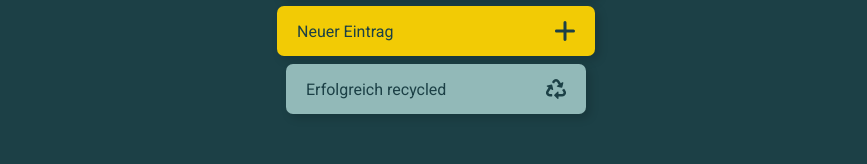
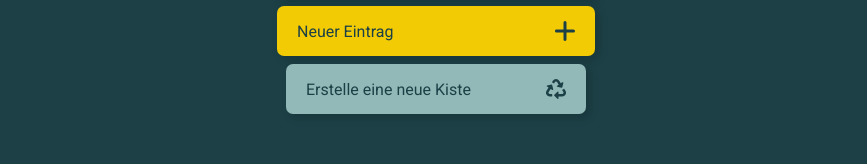
Before and after one commit to Frenzy265/recycle, a React (Create React App) app in the folder client/: page /box/new in a window 1280 px wide. Shown: the part 176-340 px from the top of the page, without its empty margins (204-1071 px from the left). Built offline with nearby package versions, Linux system fonts and the light colour scheme.

Commit message:
🚧 Add state at box input and item input

```diff
--- a/client/src/pages/BoxNew.js
+++ b/client/src/pages/BoxNew.js
@@ -3,18 +3,39 @@ import Button from "../components/Button";
 import IconAdd from "../assets/icon-add-primary.svg";
 import IconPen from "../assets/icon-pen-primary.svg";
 import IconRecycle from "../assets/icon-recycle-primary.svg";
+import { useState } from "react";
 
 export default function BoxNew() {
+  const [boxName, setBoxName] = useState(null);
+  const [item, setItem] = useState(null);
+
+  function handleChangeBoxName(event) {
+    setBoxName(event.target.value);
+  }
+
+  function handleChangeItem(event) {
+    setItem(event.target.value);
+  }
+
   return (
     <>
       <Inputfield
+        onSubmit
         title="Geben Sie der Box einen Namen"
         icon={IconPen}
         alt="Icon Add"
+        value={boxName}
+        onChange={handleChangeBoxName}
       />
-      <Inputfield title="Neuer Eintrag" icon={IconAdd} alt="Icon Add" />
-      <Button>
-        <p>Erfolgreich recycled</p>
+      <Inputfield
+        title="Neuer Eintrag"
+        icon={IconAdd}
+        alt="Icon Add"
+        value={item}
+        onChange={handleChangeItem}
+      />
+      <Button type="submit">
+        <p>Erstelle eine neue Kiste</p>
         <img src={IconRecycle} alt="Icon recycle" />
       </Button>
     </>
```
